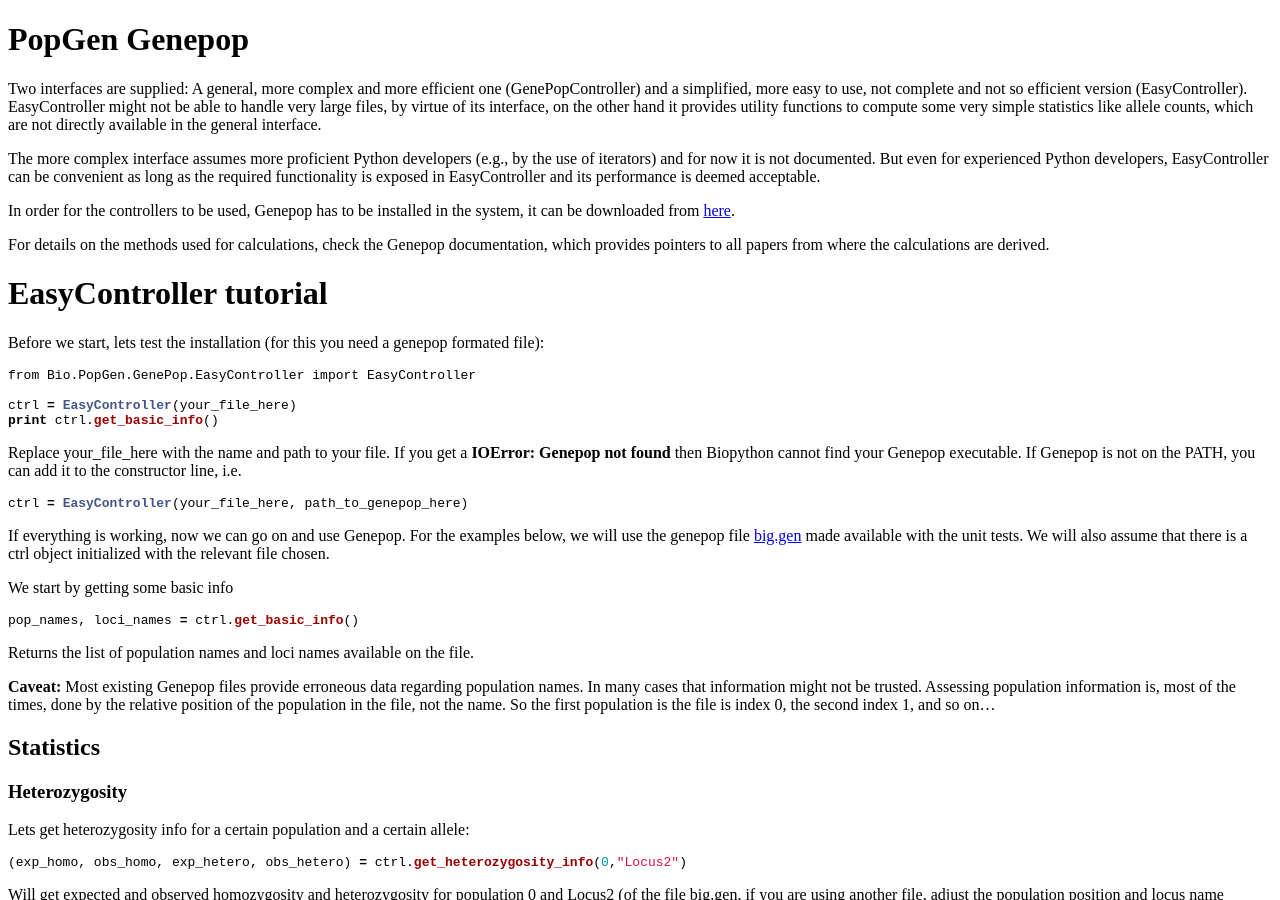
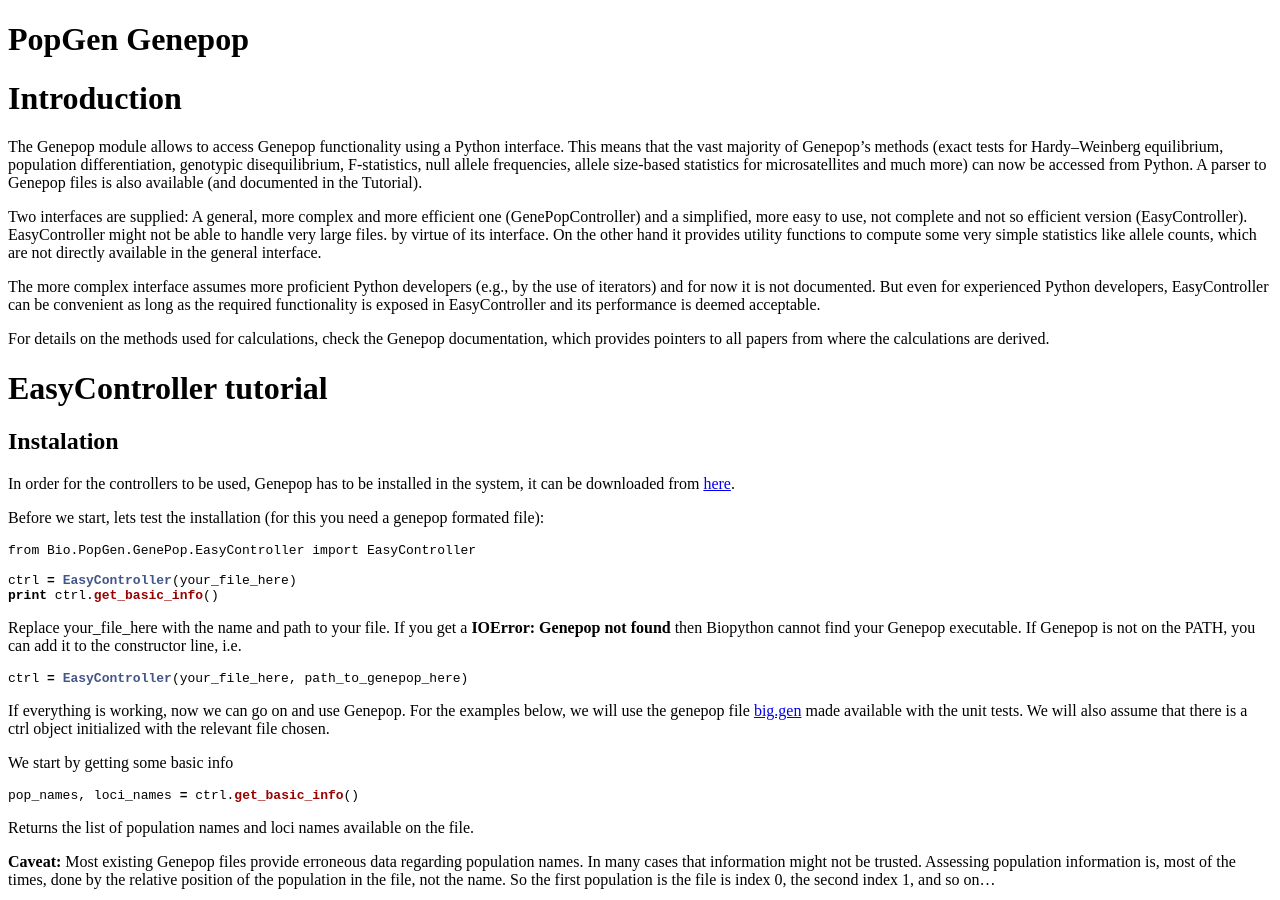
Before and after one commit to biopython/biopython.github.io, a Jekyll site: the page built from wiki/PopGen_Genepop.md, in a window 1280 px wide and 900 px high. Built offline with Jekyll 4.4.1, drawn with Linux system fonts in a browser that asks for light colours.

Commit message:
Change to wiki page

```diff
--- a/wiki/PopGen_Genepop.md
+++ b/wiki/PopGen_Genepop.md
@@ -4,10 +4,21 @@ permalink: wiki/PopGen_Genepop
 layout: wiki
 ---
 
+Introduction
+============
+
+The Genepop module allows to access Genepop functionality using a Python
+interface. This means that the vast majority of Genepop's methods (exact
+tests for Hardy–Weinberg equilibrium, population differentiation,
+genotypic disequilibrium, F-statistics, null allele frequencies, allele
+size-based statistics for microsatellites and much more) can now be
+accessed from Python. A parser to Genepop files is also available (and
+documented in the Tutorial).
+
 Two interfaces are supplied: A general, more complex and more efficient
 one (GenePopController) and a simplified, more easy to use, not complete
 and not so efficient version (EasyController). EasyController might not
-be able to handle very large files, by virtue of its interface, on the
+be able to handle very large files. by virtue of its interface. On the
 other hand it provides utility functions to compute some very simple
 statistics like allele counts, which are not directly available in the
 general interface.
@@ -18,16 +29,19 @@ even for experienced Python developers, EasyController can be convenient
 as long as the required functionality is exposed in EasyController and
 its performance is deemed acceptable.
 
-In order for the controllers to be used, Genepop has to be installed in
-the system, it can be downloaded from
-[here](http://kimura.univ-montp2.fr/~rousset/Genepop.htm).
-
 For details on the methods used for calculations, check the Genepop
 documentation, which provides pointers to all papers from where the
 calculations are derived.
 
 EasyController tutorial
 =======================
+
+Instalation
+-----------
+
+In order for the controllers to be used, Genepop has to be installed in
+the system, it can be downloaded from
+[here](http://kimura.univ-montp2.fr/~rousset/Genepop.htm).
 
 Before we start, lets test the installation (for this you need a genepop
 formated file):
```
Also changed, not shown: 1 other file.
